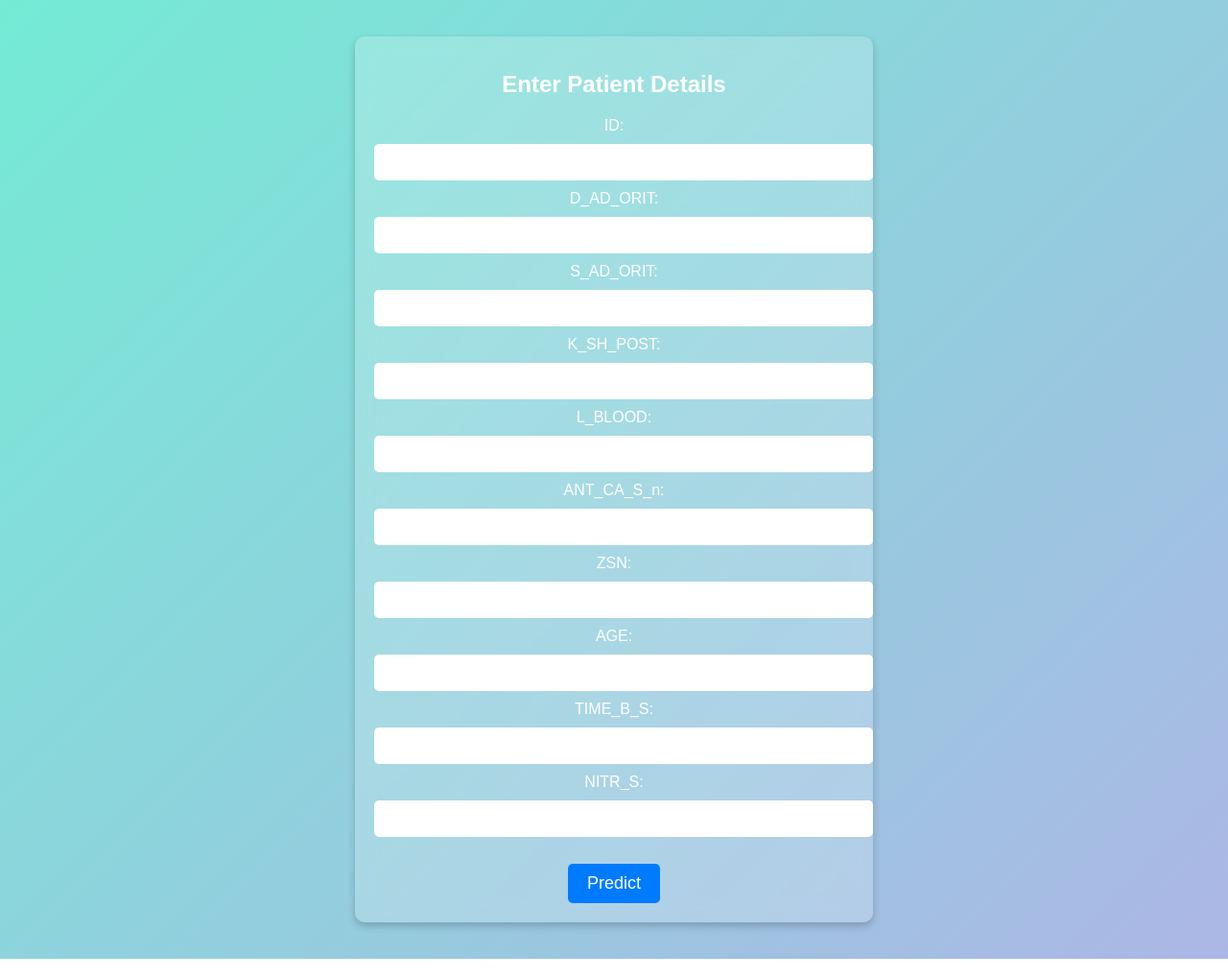
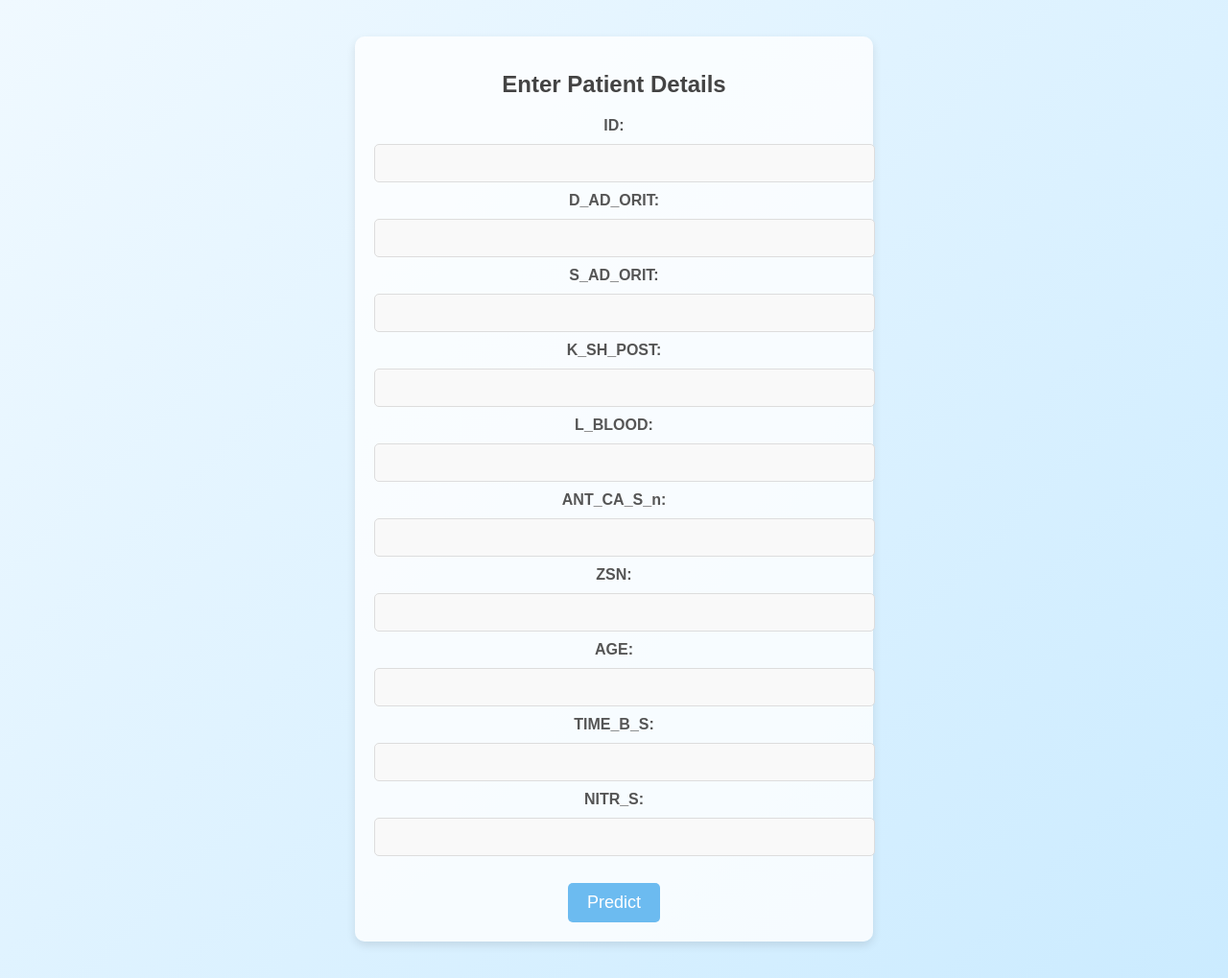
Before and after one commit to deepikareddy-22/Myocardial-infraction, a Flask app: page / in a window 1280 px wide. Shown: the whole page at 96% size. Run offline with Flask 3, Linux system fonts and the light colour scheme; parts of the project's set-up code (start-up, migrations or seed data) failed here and were passed over.

Commit message:
Update home.html

```diff
--- a/templates/home.html
+++ b/templates/home.html
@@ -7,44 +7,49 @@
     <style>
         body {
             font-family: Arial, sans-serif;
-            background: linear-gradient(135deg, #74ebd5, #acb6e5); /* Gradient background */
+            background: linear-gradient(135deg, #f0f9ff, #cbebff); /* Soft light blue */
             text-align: center;
             padding: 30px;
-            color: #fff; /* White text for contrast */
+            color: #333; /* Darker text for readability */
         }
         .container {
             max-width: 500px;
             margin: auto;
             padding: 20px;
-            background: rgba(255, 255, 255, 0.2); /* Transparent white */
-            box-shadow: 0px 4px 8px rgba(0, 0, 0, 0.2);
+            background: rgba(255, 255, 255, 0.8); /* Soft white with slight transparency */
+            box-shadow: 0px 4px 10px rgba(0, 0, 0, 0.1);
             border-radius: 10px;
-            backdrop-filter: blur(10px); /* Blur effect */
         }
         h1 {
             font-size: 24px;
+            color: #444;
             margin-bottom: 20px;
+        }
+        label {
+            font-weight: bold;
+            color: #555;
         }
         input {
             width: 100%;
             padding: 10px;
             margin: 10px 0;
-            border: none;
+            border: 1px solid #ddd;
             border-radius: 5px;
             font-size: 16px;
+            background: #f9f9f9;
         }
         button {
             padding: 10px 20px;
             font-size: 18px;
             border: none;
-            background: #007bff;
+            background: #6cbbf0; /* Light blue button */
             color: white;
             border-radius: 5px;
             cursor: pointer;
             transition: 0.3s;
         }
         button:hover {
-            background: #0056b3;
+            background: #5ca6d6;
         }
     </style>
 </head>
```
